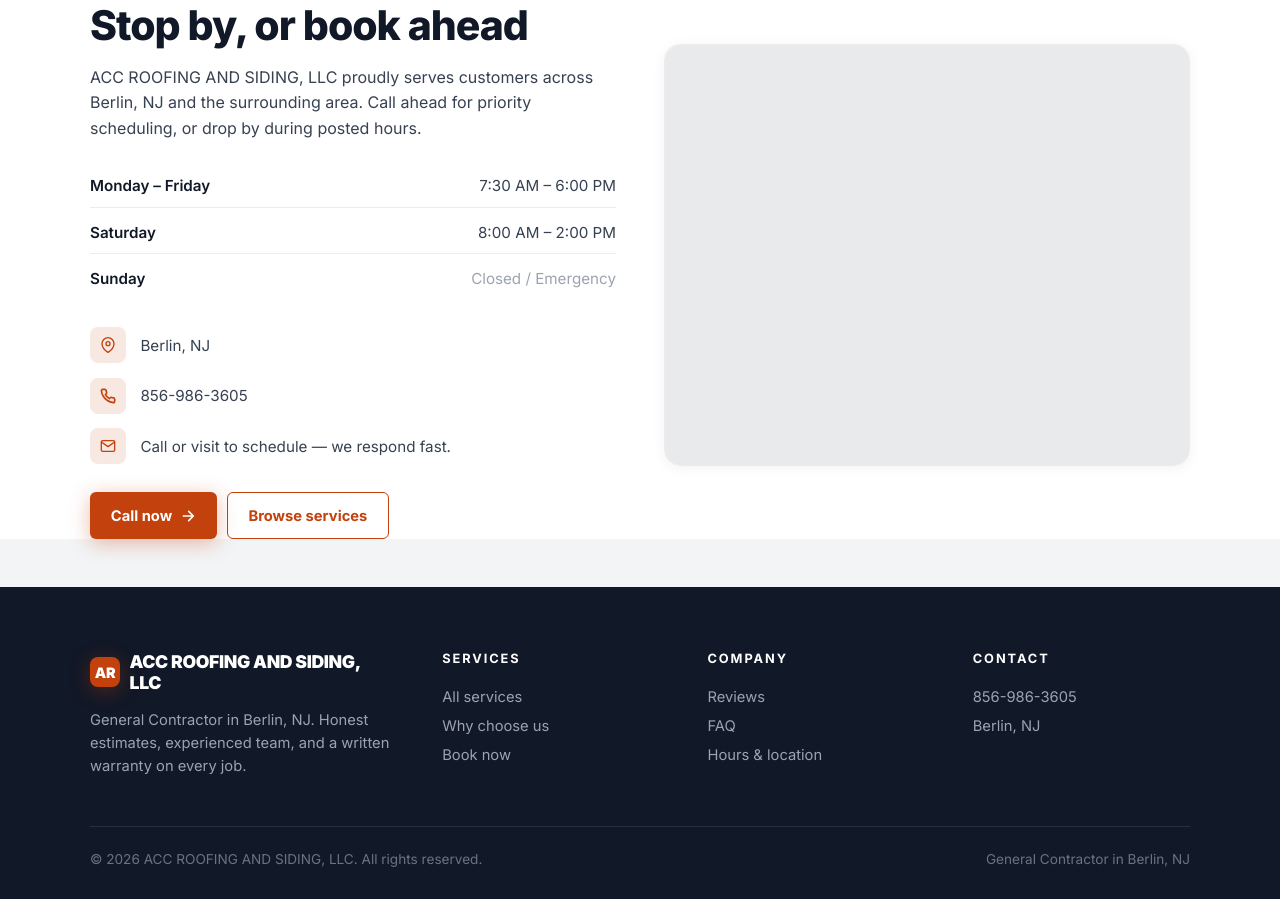
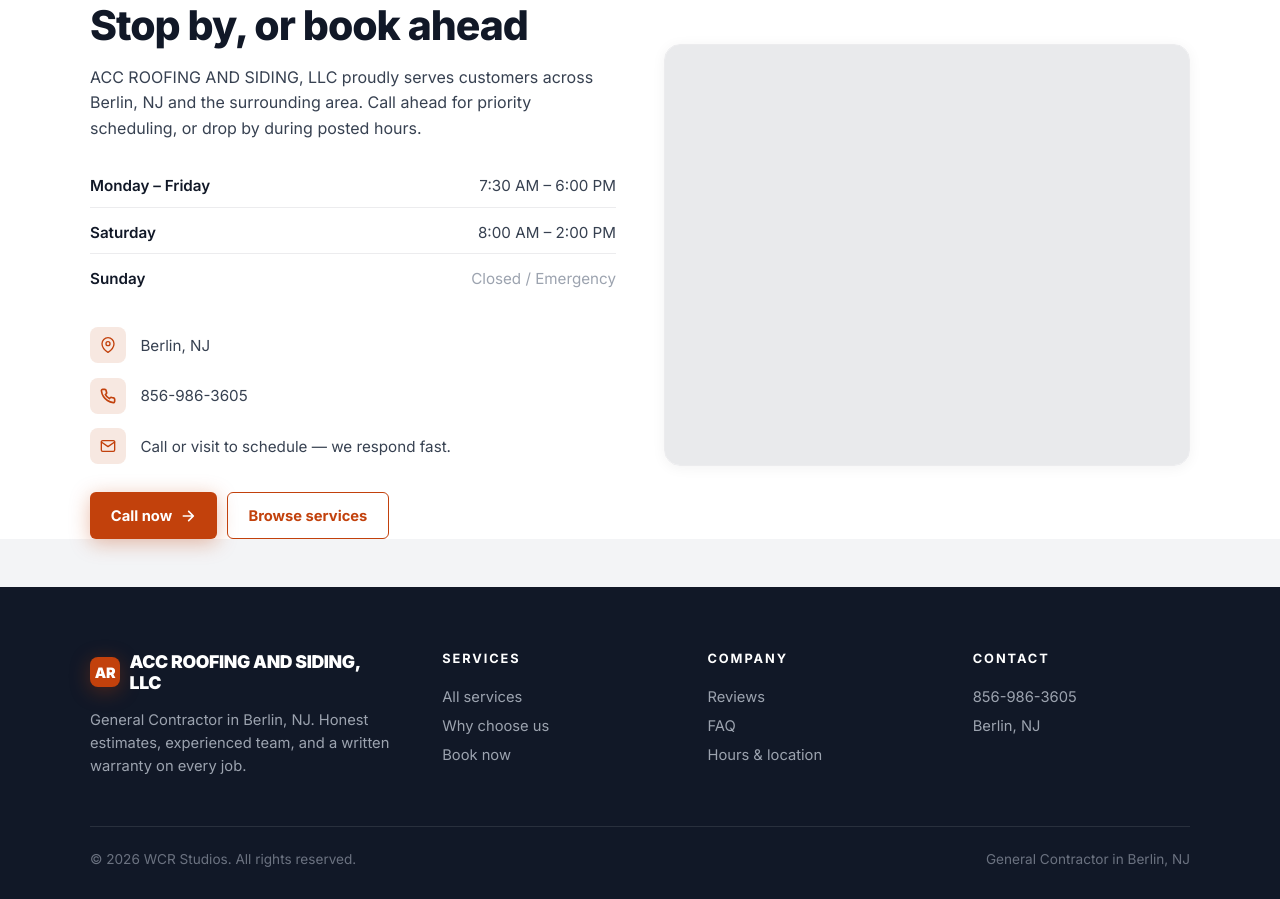
Before and after one commit to Wrenbjor/trades--acc-roofing-and-siding-llc, a plain HTML site: page index.html in a window 1280 px wide. Shown: the part 4691-5590 px from the top of the page. Drawn offline with nearby package versions, Linux system fonts and the light colour scheme; no server answers.

Commit message:
Update site

```diff
--- a/index.html
+++ b/index.html
@@ -605,7 +605,7 @@
     </div>
   </div>
   <div class="foot-bottom">
-    <div>&copy; 2026 ACC ROOFING AND SIDING, LLC. All rights reserved.</div>
+    <div>&copy; 2026 WCR Studios. All rights reserved.</div>
     <div>General Contractor in Berlin, NJ</div>
   </div>
 </footer>
```
